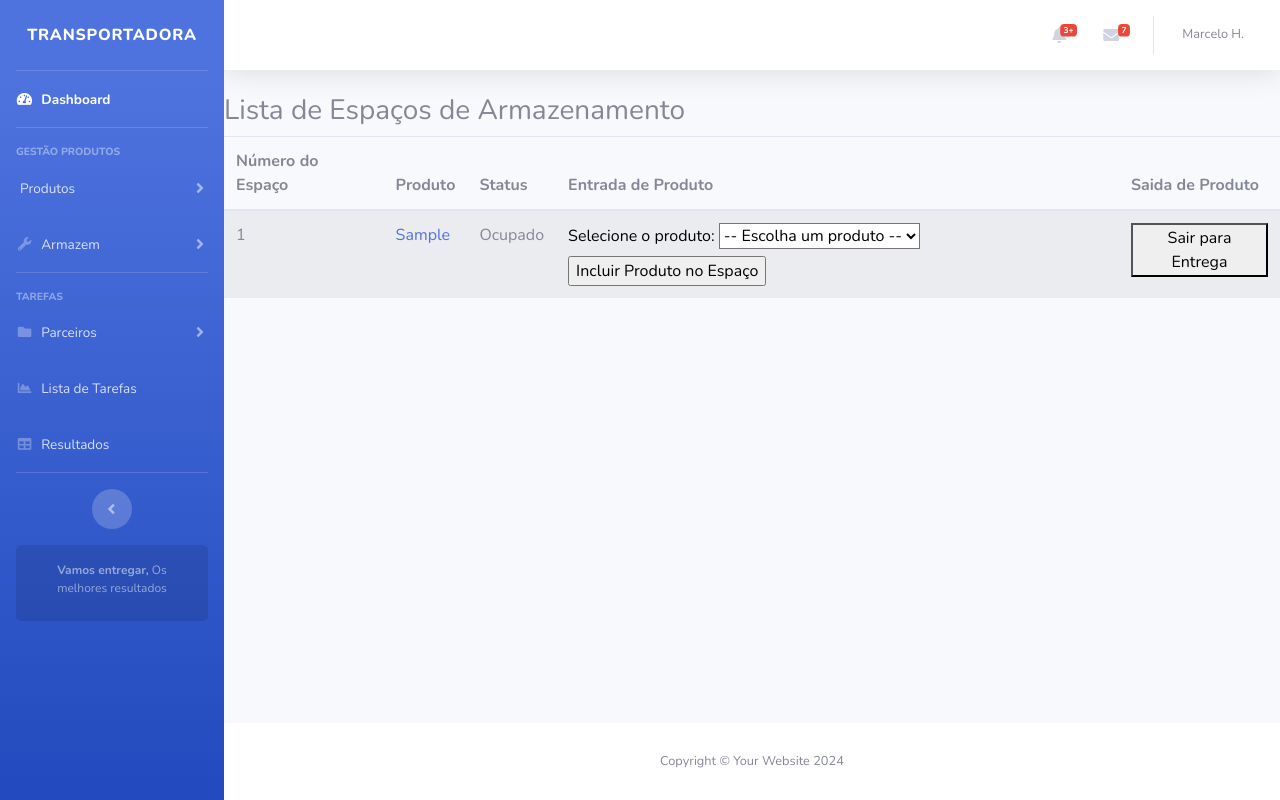
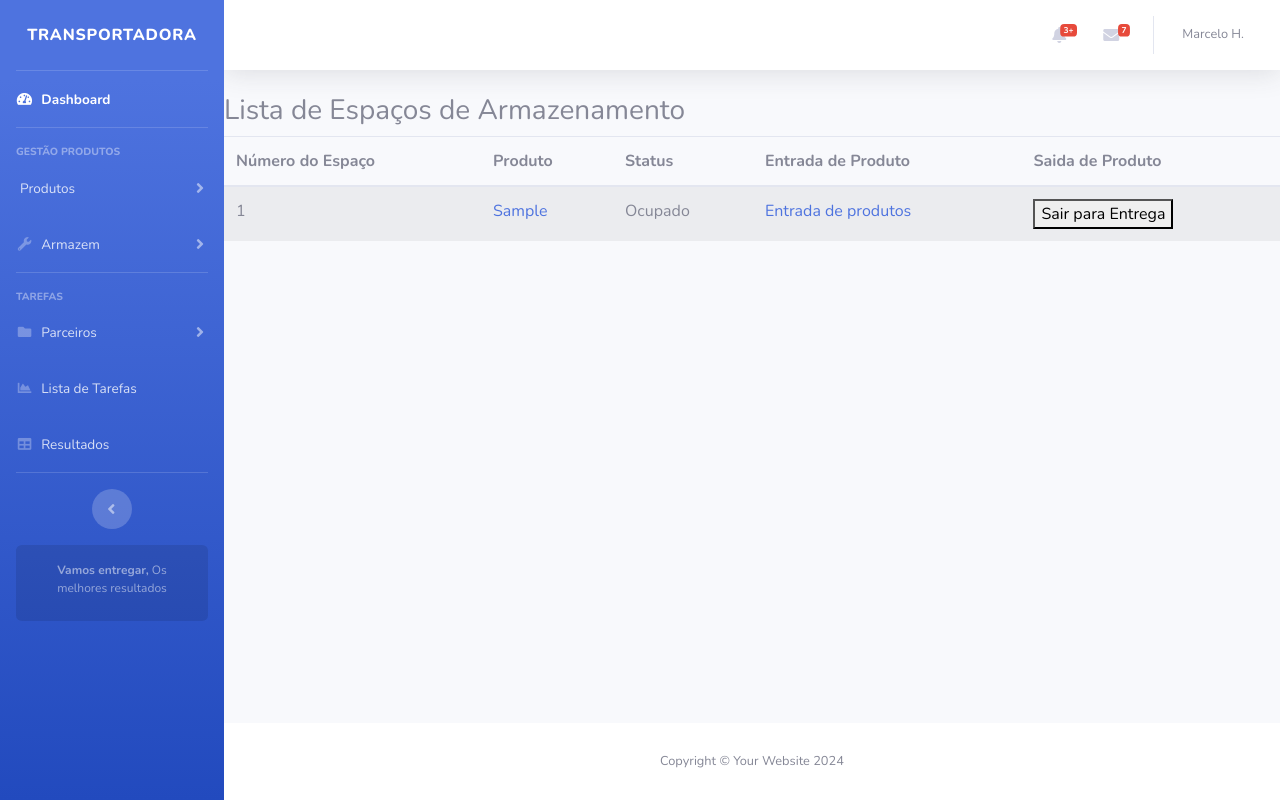
Before and after one commit to marcelohiginoduarte/gerenciamento-de-armaz-ns-transportadoras, a Django app: page /armazenamento/espaco in a window 1280 px wide. Run offline with Django 5.2, Linux system fonts and the light colour scheme; tables that the repository leaves empty hold one stand-in row (values such as "Sample post"); some libraries are stand-ins or nearby versions.

Commit message:
Incluindo o armazenamento dos produtos

```diff
--- a/Setup/urls.py
+++ b/Setup/urls.py
@@ -1,19 +1,40 @@
 from django.contrib import admin
 from django.urls import path
-from armazenamento.views import lista_produtos, Castrar_produtos, home, lista_espacos, saida_para_entrega, sua_view_de_confirmacao, incluir_produto, editar_produto, CadastrarProdutoAPI
+from armazenamento.views import (
+    lista_produtos,
+    Castrar_produtos,
+    home,
+    lista_espacos,
+    entrada_produto_armazem,
+    saida_para_entrega,
+    sua_view_de_confirmacao,
+    incluir_produto,
+    editar_produto,
+    criar_espaco_armazenamento,
+    CadastrarProdutoAPI,
+)
 
 
 urlpatterns = [
-    path('admin/', admin.site.urls),
-    path('', home, name='home'),
-    path('listarprodutos', lista_produtos, name='listarprodutos'),
-    path('criarproduto', Castrar_produtos, name='cadastrarproduto'),
-    path('editarproduto/<int:produto_id>', editar_produto, name='editarproduto'),
-    path('api/produtos', CadastrarProdutoAPI.as_view(), name='cadastrarprodutoviaapi'),
-
-    path('armazenamento/espaco', lista_espacos, name='espaçoarmazenamento'),
-    path('saida_para_entrega/<int:espaco_id>/', saida_para_entrega, name='saida_para_entrega'),
-    path('pagina-de-confirmacao/', sua_view_de_confirmacao, name='pagina_de_confirmacao'),
-    path('incluir_produto/<int:espaco_id>/<int:produto_id>/', incluir_produto, name='incluir_produto'),
-
+    path("admin/", admin.site.urls),
+    path("", home, name="home"),
+    path("listarprodutos", lista_produtos, name="listarprodutos"),
+    path("criarproduto", Castrar_produtos, name="cadastrarproduto"),
+    path("editarproduto/<int:produto_id>", editar_produto, name="editarproduto"),
+    path("api/produtos", CadastrarProdutoAPI.as_view(), name="cadastrarprodutoviaapi"),
+    path("armazenamento/espaco", lista_espacos, name="espaçoarmazenamento"),
+    path("entradaproutoarmazen/<int:espaco_id>/", entrada_produto_armazem, name='entrada_espaco_armazenamento'),
+    path(
+        "saida_para_entrega/<int:espaco_id>/",
+        saida_para_entrega,
+        name="saida_para_entrega",
+    ),
+    path(
+        "pagina-de-confirmacao/", sua_view_de_confirmacao, name="pagina_de_confirmacao"
+    ),
+    path(
+        "incluir_produto/<int:espaco_id>/<int:produto_id>/",
+        incluir_produto,
+        name="incluir_produto",
+    ),
 ]
--- a/armazenamento/templates/armazenamento_espaco.html
+++ b/armazenamento/templates/armazenamento_espaco.html
@@ -33,7 +33,7 @@
             <th scope="col">Número do Espaço</th>
             <th scope="col">Produto</th>
             <th scope="col">Status</th>
-            <th scope="col">Entrada  de Produto</th>
+            <th scope="col">Entrada de Produto</th>
             <th scope="col">Saida de Produto</th>
         </tr>
     </thead>
@@ -57,20 +57,10 @@
                 {% endif %}
             </td>
             <td>
-                <form action="{% url 'espaçoarmazenamento' %}" method="post" id="lista-espacos-form">
-                    {% csrf_token %}
-                    <label for="produto">Selecione o produto:</label>
-                    <select name="produto_id" id="produto" required>
-                        <option value="">-- Escolha um produto --</option>
-                        {% for produto in produtos %}
-                        <option value="{{ produto.id }}">{{ produto.nome }}</option>
-                        {% endfor %}
-                    </select>
-
-                    <input type="submit" value="Incluir Produto no Espaço">
-                </form>
+                <a href="{% url 'entrada_espaco_armazenamento' espaco.id %}">Entrada de produtos</a>
             </td>
             <td>
+
                 <form method="POST" action="{% url 'saida_para_entrega' espaco.id %}">
                     {% csrf_token %}
                     <button type="submit">Sair para Entrega</button>
--- a/armazenamento/views.py
+++ b/armazenamento/views.py
@@ -1,11 +1,8 @@
 from django.shortcuts import render, redirect, get_object_or_404
 from .models import Produto, EspacoArmazenamento, RegistroEntrega
-from .forms import ProdutoForms
+from .forms import ProdutoForms, EspacoArmazenamentoForm, SalvarProdutoNoEspacaoForm
 from django.utils import timezone
 from django.http import HttpResponse, JsonResponse
-from django.dispatch import receiver
-from django.db.models.signals import post_save
-from django.dispatch import receiver, Signal
 from django.views import View
 from django.views.decorators.csrf import csrf_exempt
 from django.utils.decorators import method_decorator
@@ -14,25 +11,26 @@ from django.conf import settings
 from datetime import datetime
 
 
+def home(request):
+    return render(request, "home.html")
 
-def home(request):
-    return render(request, 'home.html')
 
 def lista_produtos(request):
     produtos = Produto.objects.all()
-    return render(request, 'Produto_estoque.html', {'produtos':produtos})
+    return render(request, "Produto_estoque.html", {"produtos": produtos})
+
 
 def editar_produto(request, produto_id):
     produto = get_object_or_404(Produto, id=produto_id)
-    if request.method == 'POST':
+    if request.method == "POST":
         form = ProdutoForms(request.POST, instance=produto)
         if form.is_valid():
             form.save()
-            return redirect('listarprodutos')
+            return redirect("listarprodutos")
 
     else:
         form = ProdutoForms(instance=produto)
-    return render(request, 'editar_produto.html', {'form':form})
+    return render(request, "editar_produto.html", {"form": form})
 
 
 def Castrar_produtos(request):
@@ -40,79 +38,96 @@ def Castrar_produtos(request):
     erro = None
     texto = None
 
-    if request.method == 'POST':
+    if request.method == "POST":
         form = ProdutoForms(request.POST, request.FILES)
         if form.is_valid():
             form.save()
-            return redirect('listarprodutos')
+            return redirect("listarprodutos")
     else:
         form = Produto
-        erro = request.GET.get('erro')
-        texto = request.GET.get('texto')
+        erro = request.GET.get("erro")
+        texto = request.GET.get("texto")
 
-    return render(request, 'Produto_criar.html', {'form':form, 'erro':erro, 'texto':texto})
+    return render(
+        request, "Produto_criar.html", {"form": form, "erro": erro, "texto": texto}
+    )
 
-@method_decorator(csrf_exempt, name='dispatch')
+
+@method_decorator(csrf_exempt, name="dispatch")
 class CadastrarProdutoAPI(View):
     def post(self, request):
-        # Verificar a chave da API no cabeçalho
-        api_key = request.headers.get('Authorization')
+        api_key = request.headers.get("Authorization")
         if api_key != settings.API_SECRET_KEY:
-            return JsonResponse({'erro': 'Chave de API inválida.'}, status=403)
+            return JsonResponse({"erro": "Chave de API inválida."}, status=403)
 
         try:
             cadastro = json.loads(request.body)
 
-            NF = cadastro.get('NF')
-            fornecedor = cadastro.get('fornecedor')
-            cidade = cadastro.get('cidade')
-            cliente = cadastro.get('cliente')
-            quantidade_total = cadastro.get('quantidade_total')
-            data_criacao = cadastro.get('data_criacao')
+            NF = cadastro.get("NF")
+            fornecedor = cadastro.get("fornecedor")
+            cidade = cadastro.get("cidade")
+            cliente = cadastro.get("cliente")
+            quantidade_total = cadastro.get("quantidade_total")
+            data_criacao = cadastro.get("data_criacao")
 
             if not NF or not fornecedor or not cliente:
-                return JsonResponse({'erro': 'NF, fornecedor e cliente são obrigatórios.'}, status=400)
+                return JsonResponse(
+                    {"erro": "NF, fornecedor e cliente são obrigatórios."}, status=400
+                )
 
-            # Validar data
             try:
-                data_criacao = datetime.strptime(data_criacao, '%Y-%m-%d').date() if data_criacao else None
+                data_criacao = (
+                    datetime.strptime(data_criacao, "%Y-%m-%d").date()
+                    if data_criacao
+                    else None
+                )
             except ValueError:
-                return JsonResponse({'erro': 'Formato de data inválido. Use YYYY-MM-DD.'}, status=400)
+                return JsonResponse(
+                    {"erro": "Formato de data inválido. Use YYYY-MM-DD."}, status=400
+                )
 
-            # Criar o produto
             produto = Produto.objects.create(
                 NF=NF,
                 fornecedor=fornecedor,
                 cidade=cidade,
                 cliente=cliente,
                 quantidade_total=quantidade_total,
-                data_criacao=data_criacao
+                data_criacao=data_criacao,
             )
-            return JsonResponse({'message': 'Produto cadastrado com sucesso!', 'id': produto.id}, status=201)
+            return JsonResponse(
+                {"message": "Produto cadastrado com sucesso!", "id": produto.id},
+                status=201,
+            )
 
         except Exception as e:
-            return JsonResponse({'erro': f'Erro interno: {str(e)}'}, status=500)
+            return JsonResponse({"erro": f"Erro interno: {str(e)}"}, status=500)
+
+
+def entrada_produto_armazem(request, espaco_id):
+    espaco = get_object_or_404(EspacoArmazenamento, id=espaco_id)
+    produtos = Produto.objects.all()
+
+    if request.method == 'POST':
+        form = SalvarProdutoNoEspacaoForm(request.POST)
+        if form.is_valid():
+            produto = form.cleaned_data['produto']
+            espaco.produto = produto
+            espaco.vaga = False
+            espaco.save()
+
+            return redirect("espaçoarmazenamento")
+    else:
+        form = SalvarProdutoNoEspacaoForm()
+
+    return render(
+        request,
+        "armazenamento_entrada_produto.html",
+        {"espaco": espaco, "produtos": produtos, "form": form},
+    )
 
 def lista_espacos(request):
-    espacos = EspacoArmazenamento.objects.all()
+    espacos = EspacoArmazenamento.objects.all().order_by('numero')
     produtos = Produto.objects.all()
-
-    if request.method == "POST":
-        produto_id = request.POST.get('produto_id')
-        if produto_id:
-            produto = get_object_or_404(Produto, id=produto_id)
-
-            for espaco in espacos:
-                if espaco.vaga:
-                    espaco.produto = produto
-                    espaco.vaga = False
-                    espaco.save()
-                    return redirect('espaçoarmazenamento')
-
-            return HttpResponse("Todos os espaços estão ocupados.")
-
-        return HttpResponse("Nenhum produto selecionado.")
-
     return render(request, 'armazenamento_espaco.html', {'espacos': espacos, 'produtos': produtos})
 
 
@@ -126,27 +141,26 @@ def saida_para_entrega(request, espaco_id):
             data_entrega=timezone.now(),
         )
 
-
         espaco.produto = None
-        espaco.vago = True
+        espaco.vaga = True
         espaco.save()
 
-        return redirect('pagina_de_confirmacao')
+        return redirect("pagina_de_confirmacao")
 
     return HttpResponse("O espaço já está vago.")
 
+
 def sua_view_de_confirmacao(request):
-    return render(request, 'nome_do_template_de_confirmacao.html')
+    return render(request, "nome_do_template_de_confirmacao.html")
 
-def incluir_produto(request, espaco_id):
-    espaco = get_object_or_404(EspacoArmazenamento, id=espaco_id)
 
+def incluir_produto(request):
+    espaco = EspacoArmazenamento.objects.all()
 
     produtos = Produto.objects.all()
 
-
     if request.method == "POST":
-        produto_id = request.POST.get('produto_id')
+        produto_id = request.POST.get("produto_id")
         if produto_id:
             produto = get_object_or_404(Produto, id=produto_id)
 
@@ -154,11 +168,24 @@ def incluir_produto(request, espaco_id):
                 espaco.produto = produto
                 espaco.vaga = False
                 espaco.save()
-                return redirect('pagina_de_confirmacao')
+                return redirect("pagina_de_confirmacao")
             else:
                 return HttpResponse("O espaço já está ocupado.")
         else:
             return HttpResponse("Nenhum produto selecionado.")
 
+    return render(
+        request, "incluir_produto.html", {"espaco": espaco, "produtos": produtos}
+    )
 
-    return render(request, 'incluir_produto.html', {'espaco': espaco, 'produtos': produtos})
+
+def criar_espaco_armazenamento(request):
+    if request.method == "POST":
+        form = EspacoArmazenamentoForm(request.POST, request.FILES)
+        if form.is_valid():
+            form.save()
+            return redirect("espaçoarmazenamento")
+    else:
+        form = EspacoArmazenamento
+
+    return render(request, "armazenamento_criar_espaco.html", {"form": form})
```
Also changed, not shown: armazenamento/admin.py (+7 -4 lines), armazenamento/forms.py (+14 -4 lines), armazenamento/models.py (+19 -12 lines), armazenamento/templates/armazenamento_criar_espaco.html (added, +15 -0 lines), armazenamento/templates/armazenamento_entrada_produto.html (+9 -10 lines), requirements.txt (+13 -0 lines), 2 other files.
